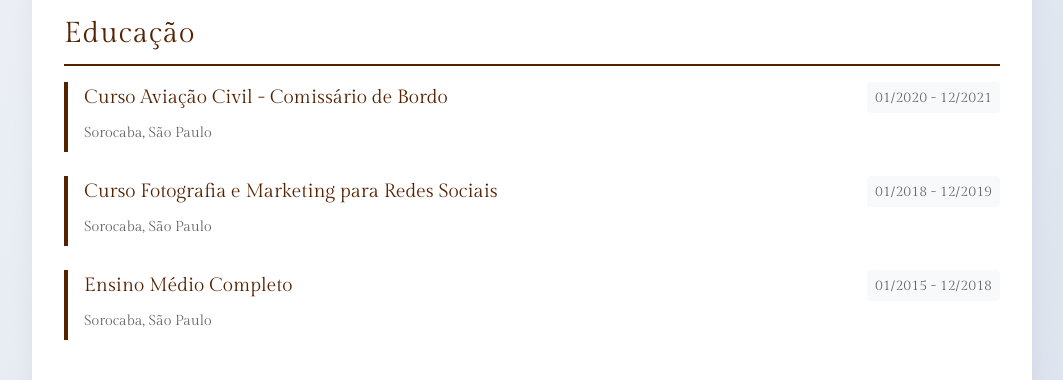
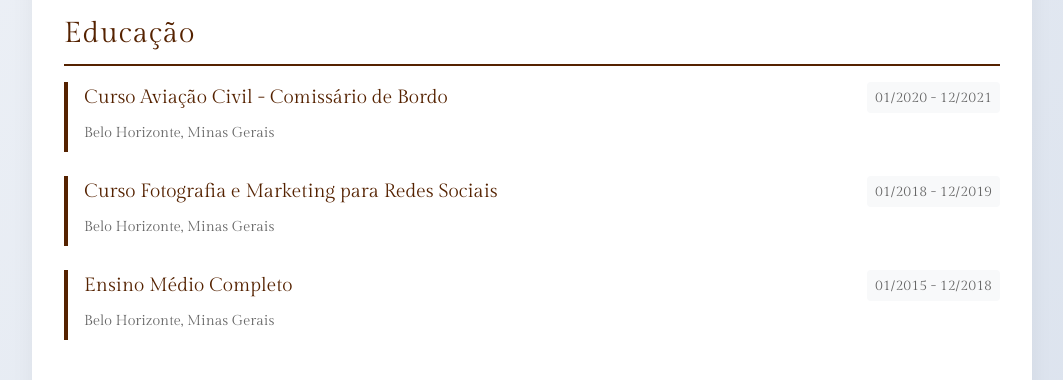
Before and after one commit to ferforastieri/MundoDeMiriam, a Vue app: page /curriculum in a window 1280 px wide. Shown: the part 920-1300 px from the top of the page, without its empty margins (108-1171 px from the left). Built offline with nearby package versions, Linux system fonts and the light colour scheme; no server answers.

Commit message:
fix: Update location details in CurriculumProfile component to reflect accurate educational background, changing all instances from Sorocaba, São Paulo to Belo Horizonte, Minas Gerais.

```diff
--- a/src/components/curriculum/CurriculumProfile.vue
+++ b/src/components/curriculum/CurriculumProfile.vue
@@ -102,21 +102,21 @@
               <h4>Curso Aviação Civil - Comissário de Bordo</h4>
               <span class="period">01/2020 - 12/2021</span>
             </div>
-            <p class="location">Sorocaba, São Paulo</p>
+            <p class="location">Belo Horizonte, Minas Gerais</p>
           </div>
           <div class="education-item">
             <div class="education-header">
               <h4>Curso Fotografia e Marketing para Redes Sociais</h4>
               <span class="period">01/2018 - 12/2019</span>
             </div>
-            <p class="location">Sorocaba, São Paulo</p>
+            <p class="location">Belo Horizonte, Minas Gerais</p>
           </div>
           <div class="education-item">
             <div class="education-header">
               <h4>Ensino Médio Completo</h4>
               <span class="period">01/2015 - 12/2018</span>
             </div>
-            <p class="location">Sorocaba, São Paulo</p>
+            <p class="location">Belo Horizonte, Minas Gerais</p>
           </div>
         </div>
       </div>
```
